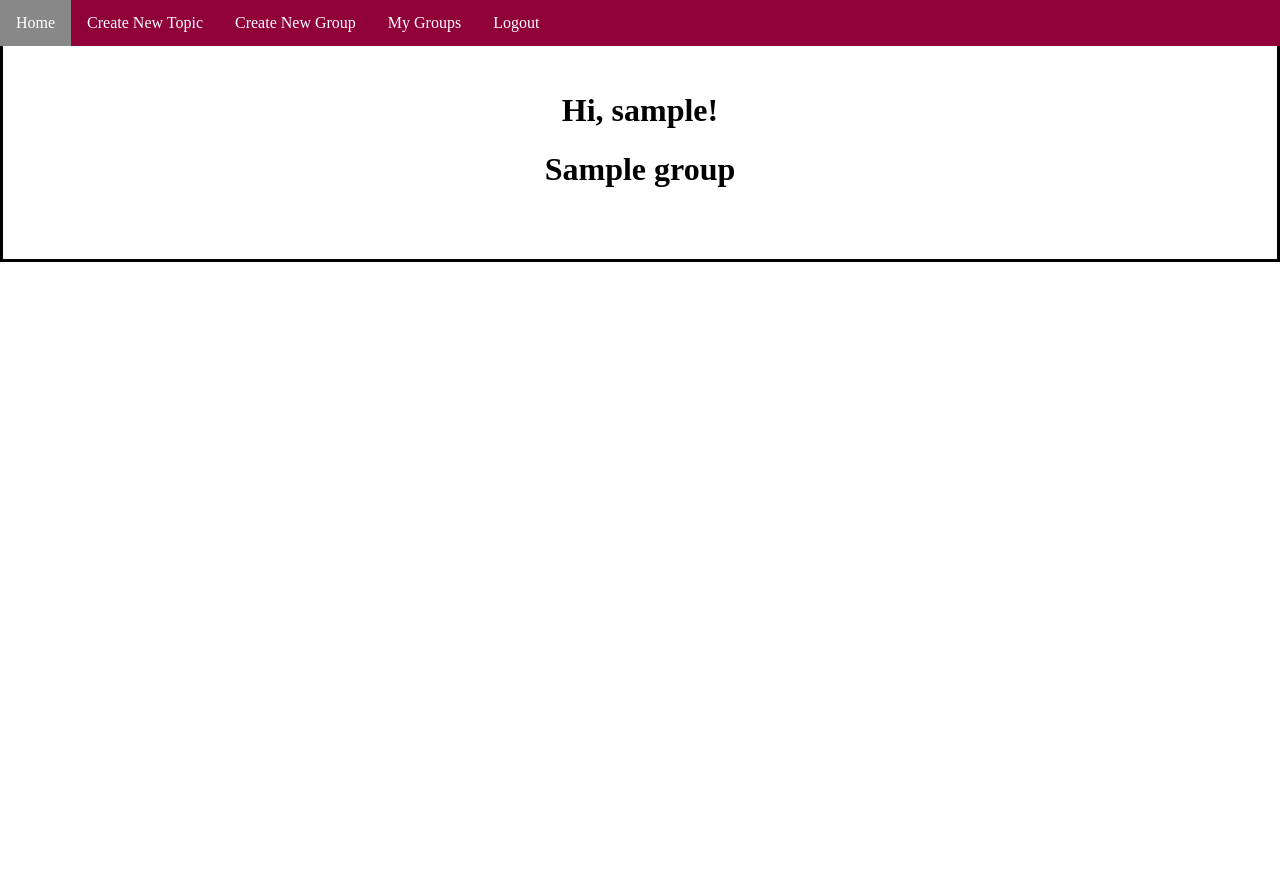
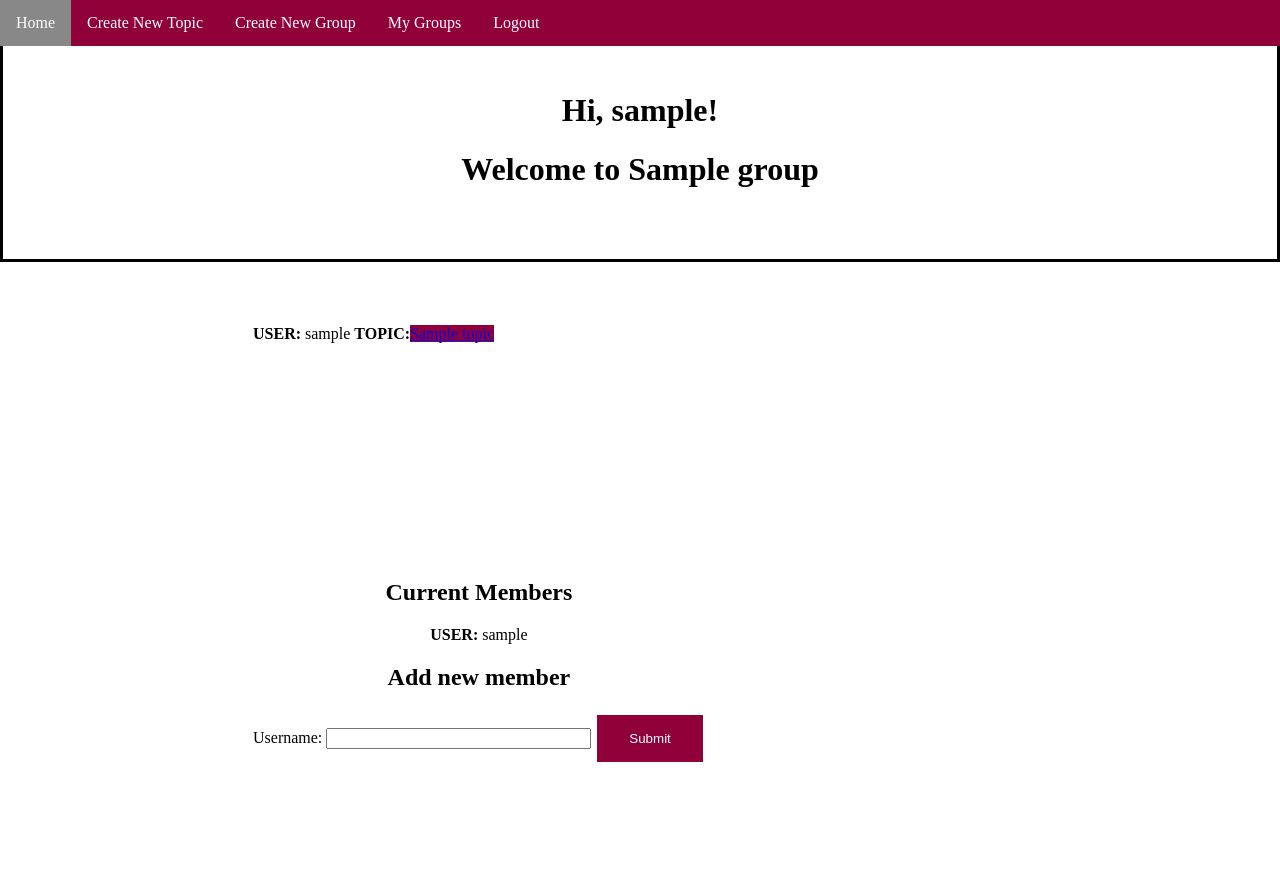
Before and after one commit to justinheff/munapp, a Flask app: page /group/1 in a window 1280 px wide. Before the commit the page ends 262 px from the top, so only its background shows below. Run offline with Flask 2, Linux system fonts and the light colour scheme; a user stored in the database is signed in; tables that the repository leaves empty hold one stand-in row (values such as "Sample post"); some libraries are stand-ins or nearby versions.

Commit message:
Reupload files, add "addmembers" for groups

```diff
--- a/munapp/app/DatabaseManager.py
+++ b/munapp/app/DatabaseManager.py
@@ -136,3 +136,18 @@ def addGroup(name):
     group.members.append(current_user)
     db.session.add(group)
     db.session.commit()
+
+## Add member to specified group
+def addGroupMember(user,group):
+    group.members.append(user)
+    db.session.commit()
+
+## Get specific user by user ID
+def getUser(id):
+    user = User.query.get(id)
+    return user
+
+## Get specific user by username from database
+def getUserByUsername(username):
+    user = User.query.filter_by(username=username).first()
+    return user
--- a/munapp/app/forms.py
+++ b/munapp/app/forms.py
@@ -54,3 +54,7 @@ class CommentForm(FlaskForm):
 class GroupForm(FlaskForm):
     name = StringField('Group Name',validators=[DataRequired()])
     submit = SubmitField('Submit')
+
+class AddUserForm(FlaskForm):
+    username = StringField('Username:',validators=[DataRequired()])
+    submit = SubmitField('Submit')
--- a/munapp/app/routes.py
+++ b/munapp/app/routes.py
@@ -4,7 +4,7 @@ from flask_login import current_user, login_user, logout_user, login_required
 from app import app
 from app import db
 from app import DatabaseManager
-from app.forms import RegistrationForm, LoginForm, TopicForm, CommentForm, GroupForm
+from app.forms import RegistrationForm, LoginForm, TopicForm, CommentForm, GroupForm, AddUserForm
 from app.models import User,Topic,Comment,Group
 from werkzeug.urls import url_parse
 
@@ -74,6 +74,7 @@ def createTopic():
     return render_template('create_topic.html', title='Create New Topic', form=form)
 
 @app.route('/post/<id>', methods = ['GET', 'POST'])
+@login_required
 def viewTopic(id):
     form = CommentForm()
     topic = DatabaseManager.getTopic(id)
@@ -84,6 +85,7 @@ def viewTopic(id):
     return render_template('post.html', title='View Topic',topic=topic,comments=comments,form=form)
 
 @app.route('/edit_comment/<id>', methods = ['GET', 'POST'])
+@login_required
 def editComment(id):
     form = CommentForm()
     comment = DatabaseManager.getComment(id)
@@ -93,6 +95,7 @@ def editComment(id):
     return render_template('edit_comment.html', title='Edit Comment',form=form,comment=comment)
 
 @app.route('/edit_topic/<id>', methods = ['GET', 'POST'])
+@login_required
 def editTopic(id):
     form = TopicForm()
     topic = DatabaseManager.getTopic(id)
@@ -102,6 +105,7 @@ def editTopic(id):
     return render_template('edit_topic.html', title='Edit Topic',form=form,topic=topic)
 
 @app.route('/create_group', methods = ['GET', 'POST'])
+@login_required
 def createGroup():
     ## Allows current user to create a new group
     form = GroupForm()
@@ -111,12 +115,22 @@ def createGroup():
     return render_template('create_group.html',form=form)
 
 @app.route('/my_groups', methods = ['GET', 'POST'])
+@login_required
 def myGroups():
     ## TESTING ONLY - WILL BE REMOVED WHEN PROFILES ARE DONE
     ## Shows a user's current groups
     return render_template('my_groups.html', title='My Groups')
 
 @app.route('/group/<id>', methods = ['GET', 'POST'])
+@login_required
 def viewGroup(id):
     group = DatabaseManager.getGroup(id)
-    return render_template('group.html', group=group, title=group.name)
+    form = AddUserForm()
+    if form.validate_on_submit():
+        user = DatabaseManager.getUserByUsername(form.username.data)
+        if user is None:
+            flash('No such user exists')
+        else:
+            DatabaseManager.addGroupMember(user=user,group=group)
+            return render_template('group.html', group=group, title=group.name,form=form)
+    return render_template('group.html', group=group, title=group.name,form=form)
--- a/munapp/app/templates/group.html
+++ b/munapp/app/templates/group.html
@@ -4,9 +4,26 @@
 {% block content %}
     <div style="padding:50px; border:solid" align="center">
         <h1>Hi, {{ current_user.username }}!</h1>
-        <h1>{{group.name}}</h1>
-        {% for topic in topics %}
-            <div><p><b>USER:</b> {{ topic.author.username }} <b>TOPIC:</b><a class="active" href="{{ url_for('viewTopic',id=topic.id )}}">{{topic.title}}</a></p></div>
-        {% endfor %}
+        <h1>Welcome to {{group.name}}</h1>
+        <div class="inline">
+            {% for topic in group.topics %}
+                <div><p><b>USER:</b> {{ topic.author.username }} <b>TOPIC:</b><a class="active" href="{{ url_for('viewTopic',id=topic.id )}}">{{topic.title}}</a></p></div>
+            {% endfor %}
+        </div>
+
+        <div class="inline">
+        <h2>Current Members</h2>
+            {% for member in group.members %}
+                <div><p><b>USER:</b> {{member.username}}</p></div>
+            {% endfor %}
+        <h2>Add new member</h2>
+            <form action="" method="post">
+            {{ form.csrf_token }}
+            <p>
+                {{ form.username.label }}
+                {{ form.username(size=30)}}
+                {{ form.submit() }}
+            </p>
+        </div>
     <div>
 {% endblock %}
--- a/munapp/munapp.py
+++ b/munapp/munapp.py
@@ -1,7 +1,7 @@
 
 from app import app, db
-from app.models import User, Post
+from app.models import User, Topic, Comment, Group
 
 @app.shell_context_processor
 def make_shell_context():
-    return {'db': db, 'User': User, 'Post': Post}
+    return {'db': db, 'User': User, 'Topic': Topic, 'Comment': Comment, 'Group': Group}
```
Also changed, not shown: munapp/destroy.py (added, +7 -0 lines), munapp/app.db, 7 other files.
